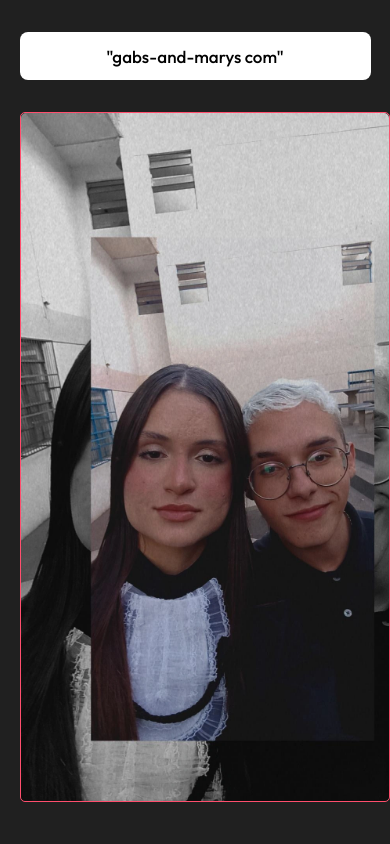
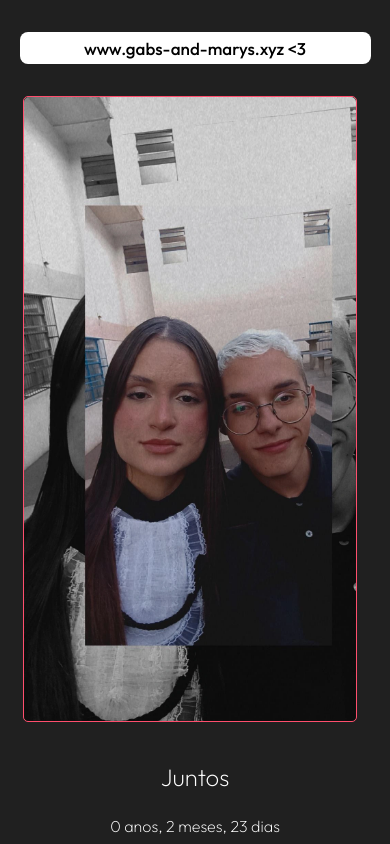
Before and after one commit to gabs-viana/love-you-marys, a plain HTML site: page index.html in a window 390 px wide. Shown: the top 844 px of the page. Drawn offline with Linux system fonts and the light colour scheme.

Commit message:
slk desde quando fiquei tão romântico?

```diff
--- a/index.html
+++ b/index.html
@@ -8,7 +8,7 @@
 </head>
 <body>
     <div class="link">
-        <p>"gabs-and-marys com"</p>
+        <p>www.gabs-and-marys.xyz <3</p>
     </div>
     <div class="carrossel">
         <fieldset>
@@ -17,7 +17,7 @@
                 <img src="imgs/2.jpg" alt="Imagem 2">
                 <img src="imgs/3.jpg" alt="Imagem 3">
                 <img src="imgs/4.jpg" alt="Imagem 4">
-                <img src="imgs/5.jpg" alt="Imagem 5">
+                <img style="margin-left: 15px;" src="imgs/5.jpg" alt="Imagem 5">
             </div>
         </fieldset>
     </div>
--- a/style.css
+++ b/style.css
@@ -107,19 +107,19 @@ body {
     .carrossel {
         height: 90rem;
         width: 90%;
-        margin: 2rem auto; /* Centraliza o carrossel */
+        margin-right: 10px;
     }
 
     .carrossel fieldset {
-        width: 23rem;
-        height: 43rem;
+        width: 20.8rem;
+        height: 39rem;
         margin: 0 auto;
         padding: 0;
     }
 
     .image-container {
         display: flex;
-        width: 115%; /* Definido como 100% por imagem (5 imagens), então 5 * 100% */
+        width: 111%; /* Definido como 100% por imagem (5 imagens), então 5 * 100% */
         transition: transform 1s ease; /* Faz a transição suave entre as imagens */
     }
 
@@ -155,6 +155,7 @@ body {
     .link {
         width: 90%;
         font-size: 17px;
+        height: 2rem;
     }
 
     /* Ajuste para o iframe do vídeo */
```
